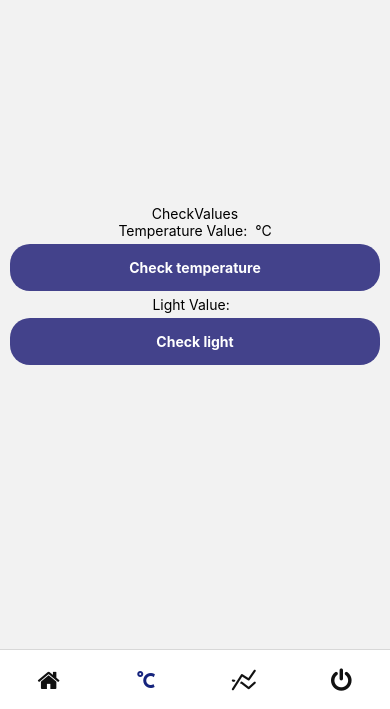
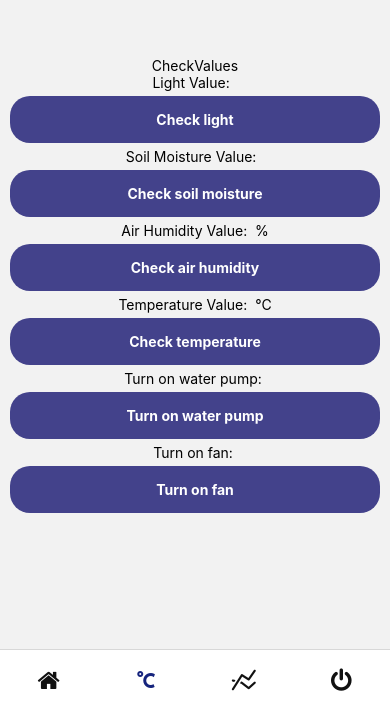
Before and after one commit to AndreeaRadu1/Smart-Greenhouse, a React Native app in the folder SmartGreenhouse/mobileApp/: screen /CheckValues in a window 390 px wide. Shown: the part 135-844 px from the top of the page. Built offline with nearby package versions, Linux system fonts and the light colour scheme.

Commit message:
Create the rest of fetching functions

```diff
--- a/SmartGreenhouse/mobileApp/src/screens/CheckValues.js
+++ b/SmartGreenhouse/mobileApp/src/screens/CheckValues.js
@@ -7,8 +7,12 @@ import CustomButton from '../components/customButton';
 
 
 export default function CheckValues() {
+    const [light, setLight] = useState(null);
+    const [soilMoisture, setSoilMoisture] = useState(null);
+    const [airHumidity, setAirHumidity] = useState(null);
     const [temperature, setTemperature] = useState(null);
-    const [light, setLight] = useState(null);
+    const [pump, setPump] = useState(null);
+    const [fan, setFan] = useState(null);
 
     const fetchLightData = async () => {
       try {
@@ -24,6 +28,31 @@ export default function CheckValues() {
       }
     };
 
+    const fetchSoilMoistureData = async () => {
+      try {
+        const response = await fetch('http://192.168.100.109:5000/api/2');
+        const data = await response.json();
+        if(data.sensors.value){
+          setSoilMoisture('Water detected');
+        }else
+          setSoilMoisture('No water detected');
+
+      } catch (error) {
+        console.error('Error fetching soil moisture data:', error);
+      }
+    };
+
+    const fetchAirHumidityData = async () => {
+      try {
+        const response = await fetch('http://192.168.100.109:5000/api/3');
+        const data = await response.json();
+        setAirHumidity(data.sensors.value);
+
+      } catch (error) {
+        console.error('Error fetching air humidity data:', error);
+      }
+    };
+
     const fetchTemperatureData = async () => {
       try {
         const response = await fetch('http://192.168.100.109:5000/api/4');
@@ -35,14 +64,46 @@ export default function CheckValues() {
       }
     };
 
+    const activatePump = async () => {
+      try {
+        const response = await fetch('http://192.168.100.109:5000/api/5');
+        const data = await response.json();
+        if(response)
+          setPump('The plants were watered');
+
+      } catch (error) {
+        console.error('Unable to activate pump:', error);
+      }
+    };
+
+    const activateFan = async () => {
+      try {
+        const response = await fetch('http://192.168.100.109:5000/api/6');
+        const data = await response.json();
+        if(response)
+          setFan('The plants were cooled');
+
+      } catch (error) {
+        console.error('Unable to activate fan:', error);
+      }
+    };
+
     return (
       <View style={styles.container}>
         <Text>CheckValues</Text>
         <StatusBar style="auto" />
+        <Text>Light Value: {light} </Text>
+        <CustomButton text="Check light" onPress={fetchLightData} />
+        <Text>Soil Moisture Value: {soilMoisture} </Text>
+        <CustomButton text="Check soil moisture" onPress={fetchSoilMoistureData} />
+        <Text>Air Humidity Value: {airHumidity} %</Text>
+        <CustomButton text="Check air humidity" onPress={fetchAirHumidityData} />
         <Text>Temperature Value: {temperature} °C</Text>
         <CustomButton text="Check temperature" onPress={fetchTemperatureData} />
-        <Text>Light Value: {light} </Text>
-        <CustomButton text="Check light" onPress={fetchLightData} />
+        <Text>Turn on water pump: {pump}</Text>
+        <CustomButton text="Turn on water pump" onPress={activatePump} />
+        <Text>Turn on fan: {fan}</Text>
+        <CustomButton text="Turn on fan" onPress={activateFan} />
       </View>
 
     );
```
